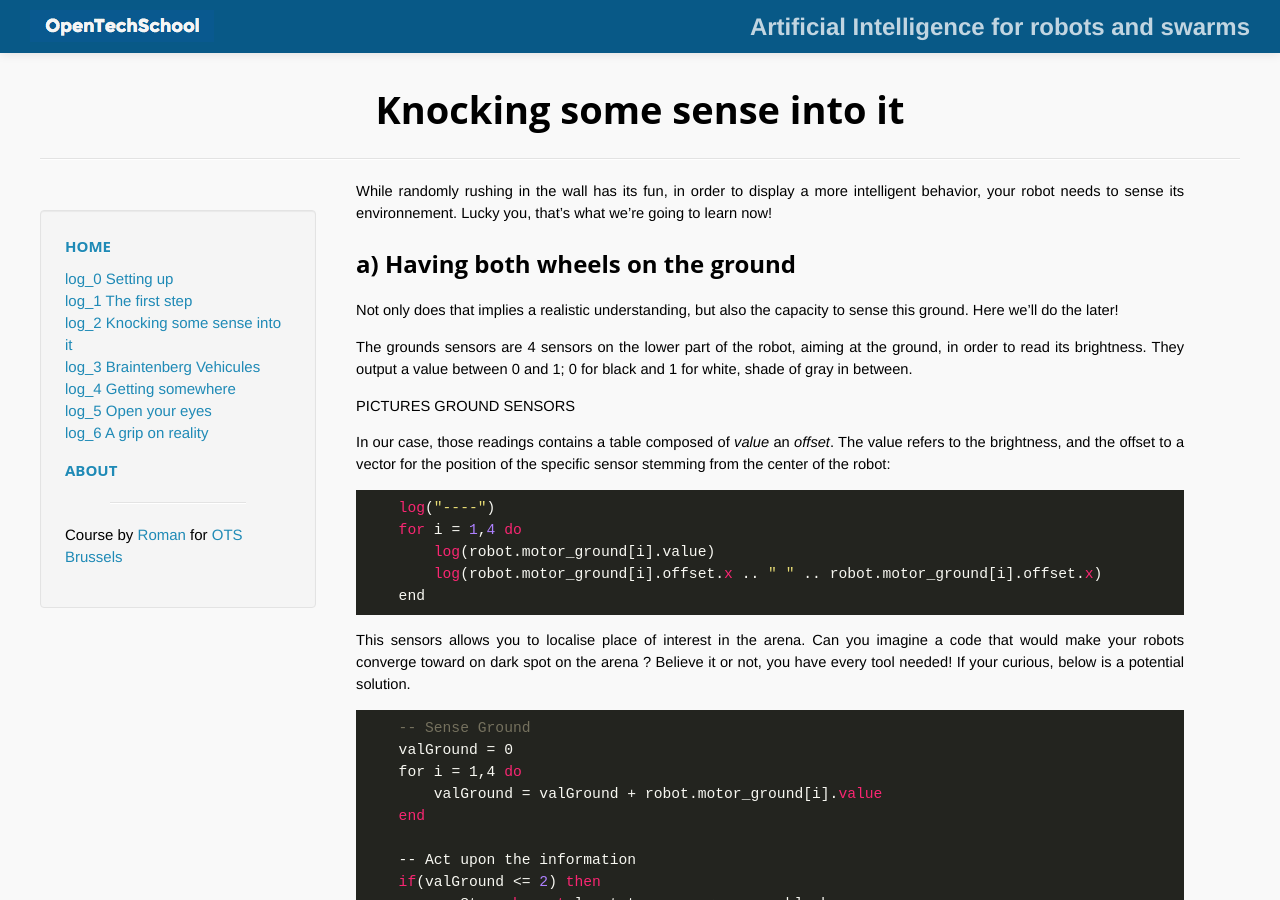
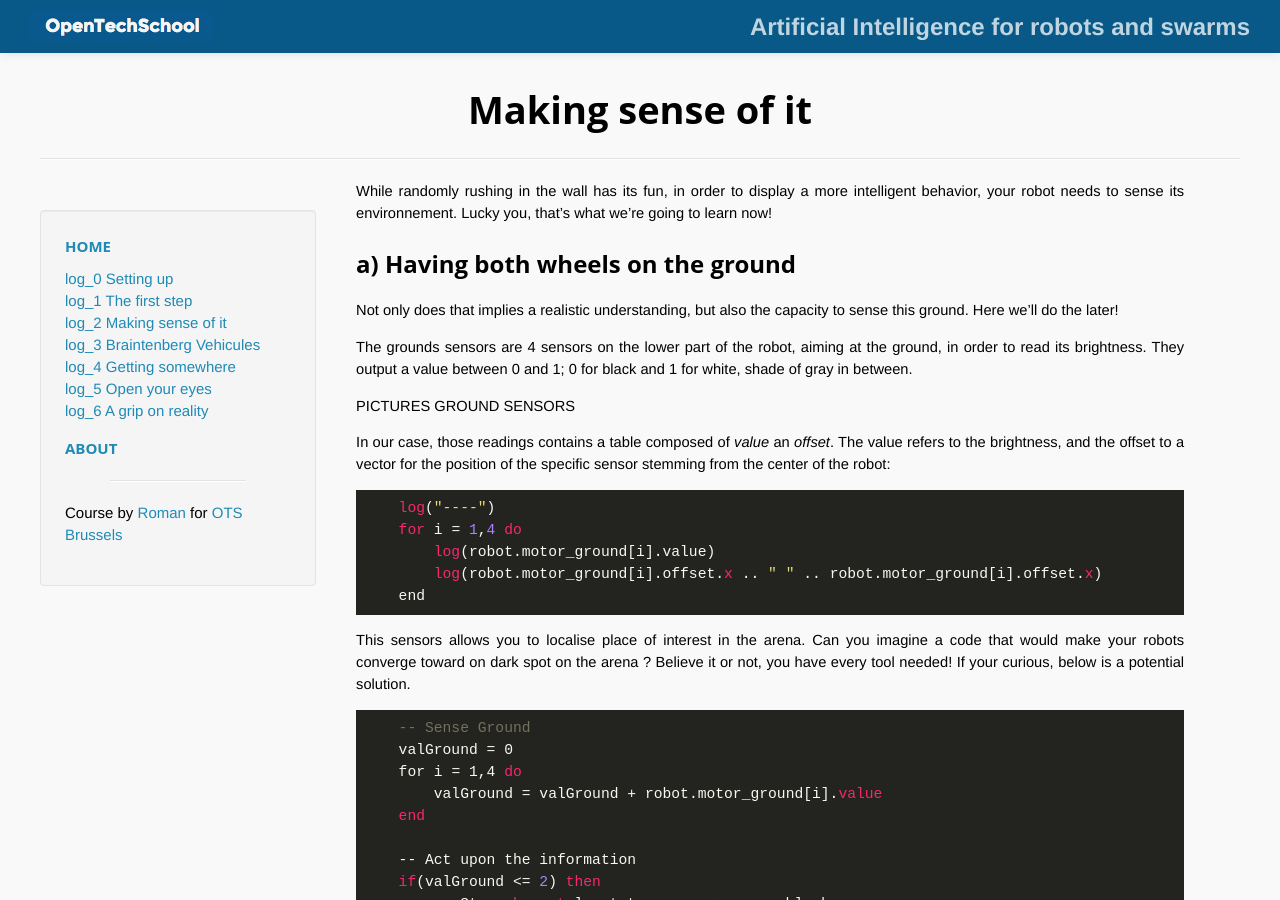
Before and after one commit to OpenTechSchool-Brussels/AI-for-robots-and-swarms, a Jekyll site: the page built from Making-sense-of-it.markdown, in a window 1280 px wide and 900 px high. Built offline with Jekyll 4.4.1, drawn with Linux system fonts in a browser that asks for light colours; Markdown is read by kramdown in place of the engine named in the settings.

Commit message:
change of name for third section

```diff
--- a/Knocking-some-sense-into-it.markdown
+++ b/Making-sense-of-it.markdown
@@ -1,6 +1,6 @@
 ---
 layout: default
-title:  "Knocking some sense into it"
+title:  "Making sense of it"
 num: 2
 
 ---
```
